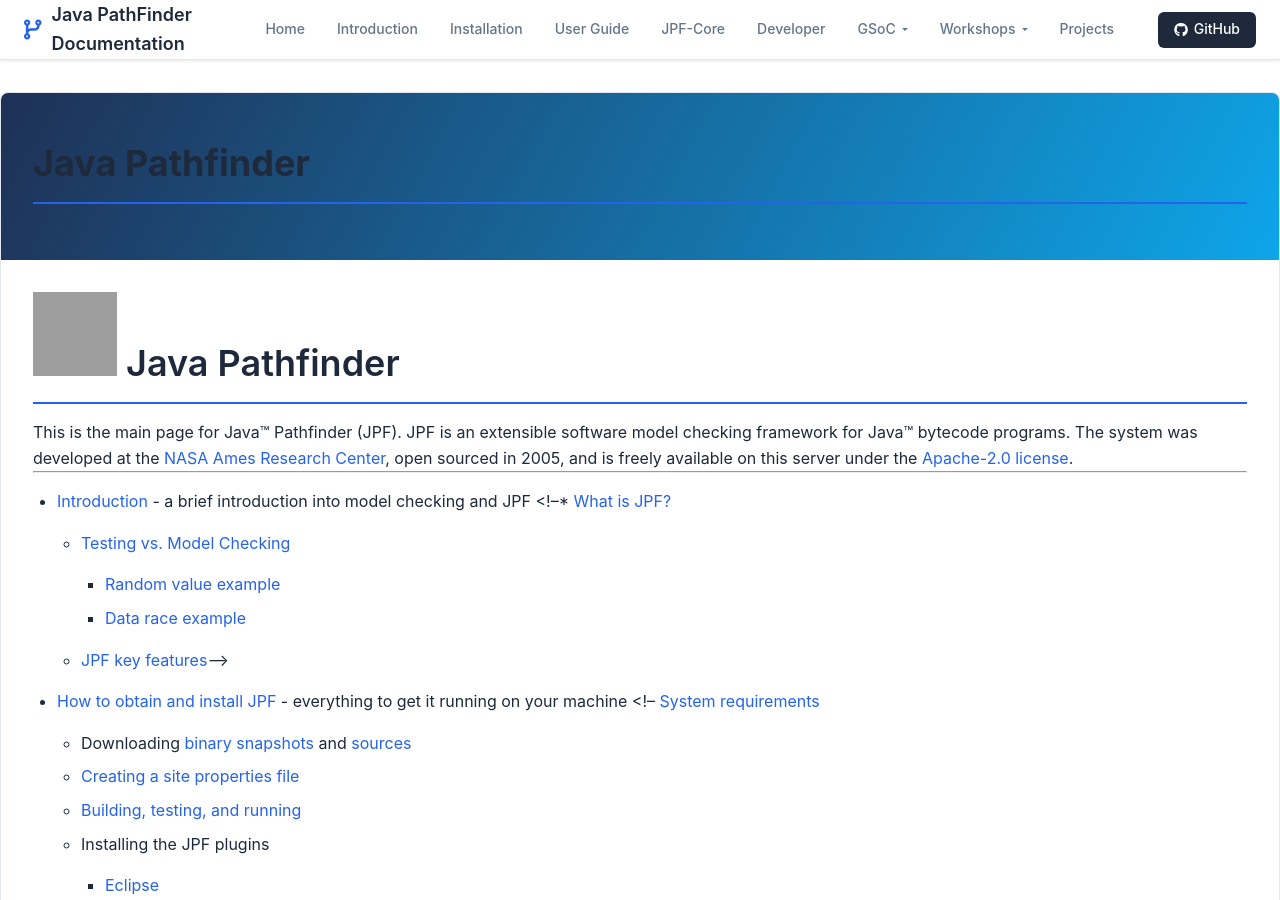
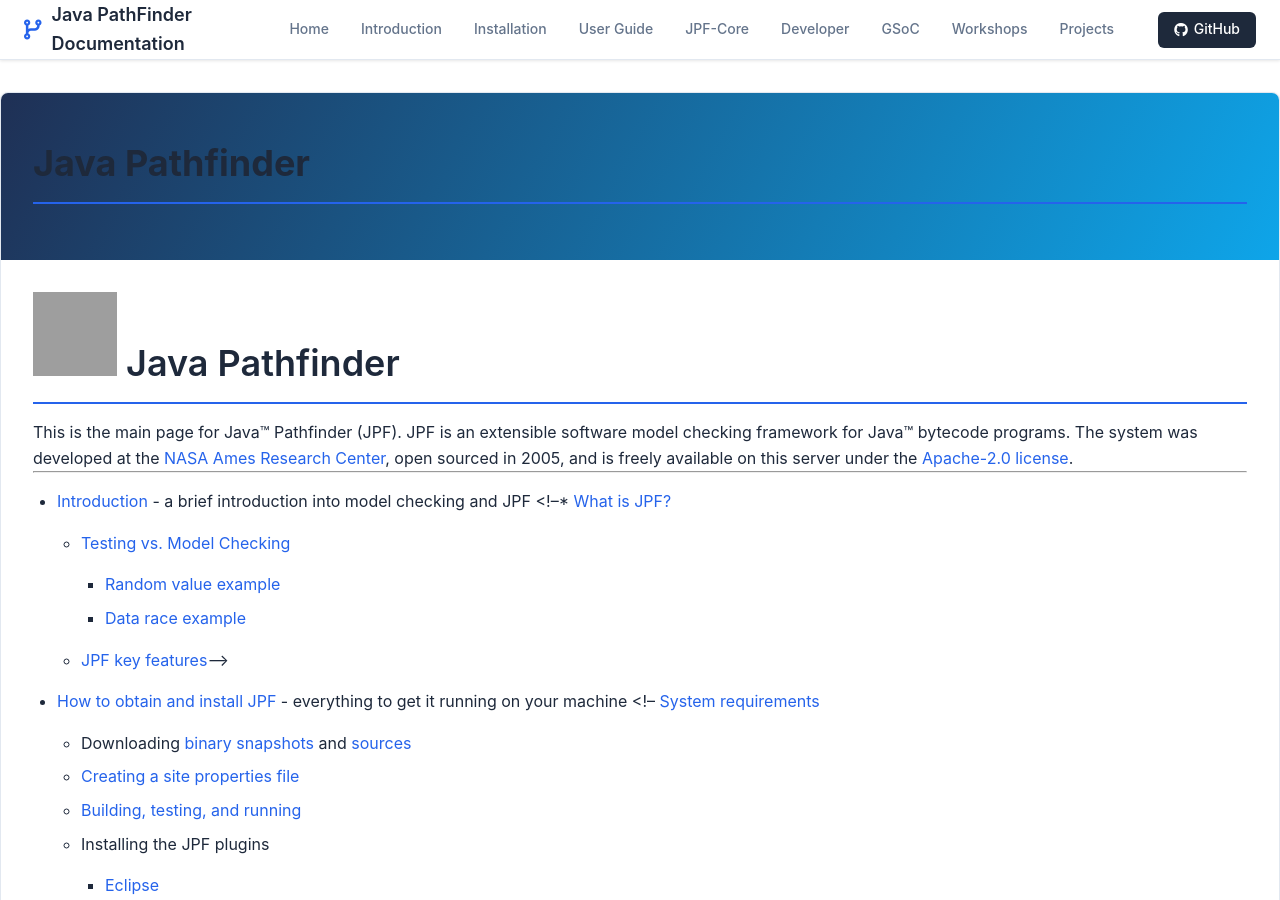
Before and after one commit to Mahmoud-Khawaja/Mahmoud-Khawaja.github.io, a Jekyll site: the page built from jpf-core/index.md, in a window 1280 px wide and 900 px high. Built offline with Jekyll 4.4.1, drawn with Linux system fonts in a browser that asks for light colours; our own code applies the rules of GitHub Pages for plain Markdown files; grey boxes are pictures that could not be loaded.

Commit message:
Update JPF-core documentation from commit 6d5e8123d51c2fa76fc21cf41a59a32c77f5606f

```diff
--- a/jpf-core/_config.yml
+++ b/jpf-core/_config.yml
@@ -50,10 +50,8 @@ navigation:
     url: "/devel/"
   - title: "GSoC"
     url: "/gsoc/"
-    dropdown: true
   - title: "Workshops"
     url: "/workshops/"
-    dropdown: true
   - title: "Projects"
     url: "/projects/"
 
--- a/jpf-core/_includes/navigation.html
+++ b/jpf-core/_includes/navigation.html
@@ -2,19 +2,8 @@
 <nav class="site-navigation">
     <ul class="nav-menu">
         {% for item in site.navigation %}
-        <li class="nav-item{% if item.dropdown %} dropdown{% endif %}">
-            <a href="{{ site.baseurl }}{{ item.url }}">{{ item.title }}</a>
-
-            {% if item.dropdown %}
-            <ul class="dropdown-menu">
-                {% assign collection_name = item.title | downcase | replace: ' ', '' %}
-                {% for post in site[collection_name] %}
-                <li>
-                    <a href="{{ site.baseurl }}{{ post.url }}">{{ post.title }}</a>
-                </li>
-                {% endfor %}
-            </ul>
-            {% endif %}
+        <li class="nav-item">
+            <a href="{{ site.baseurl }}{{ item.url | relative_url }}">{{ item.title }}</a>
         </li>
         {% endfor %}
     </ul>
```
